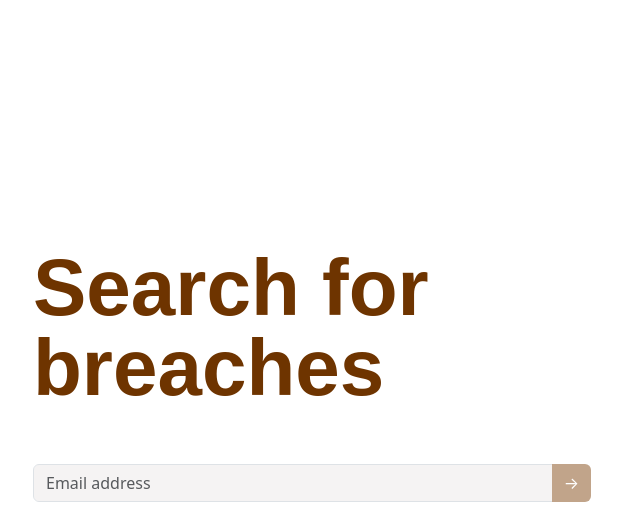
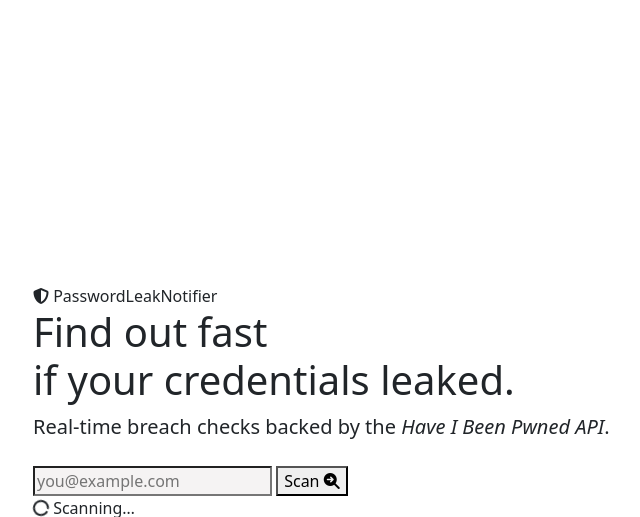
Before and after one commit to WSU-4110/PasswordLeakNotifier, a Flask app: page / in a window 1280 px wide. Shown: the top 517 px of the page, without its empty margins (49-689 px from the left). Run offline with Flask 3, Linux system fonts and the light colour scheme.

Commit message:
Add new index.html

```diff
--- a/templates/index.html
+++ b/templates/index.html
@@ -1,50 +1,123 @@
-<!DOCTYPE html>
+<!doctype html>
 <html lang="en">
 
 <head>
-    <meta charset="UTF-8">
-    <meta name="viewport" content="width=device-width, initial-scale=1.0">
+    <meta charset="utf-8">
     <title>Password Leak Notifier</title>
+
+    <!-- viewport / fonts / icon set -->
+    <meta name="viewport" content="width=device-width, initial-scale=1">
+    <link href="https://fonts.googleapis.com/css2?family=Inter:wght@400;600;800&display=swap" rel="stylesheet">
+    <link href="https://cdnjs.cloudflare.com/ajax/libs/font-awesome/6.5.0/css/all.min.css" rel="stylesheet">
+    <link rel="stylesheet" href="https://cdn.jsdelivr.net/npm/bootstrap-icons@1.10.5/font/bootstrap-icons.css">
     <link href="https://cdn.jsdelivr.net/npm/bootstrap@5.3.0/dist/css/bootstrap.min.css" rel="stylesheet">
+
+
+    <!-- lightweight animation helpers -->
+    <script src="https://unpkg.com/@lottiefiles/lottie-player@latest/dist/lottie-player.js"></script>
+    <link href="https://unpkg.com/aos@2.3.4/dist/aos.css" rel="stylesheet">
+
+    <!-- main stylesheet -->
     <link rel="stylesheet" href="{{ url_for('static', filename='styles.css') }}">
 </head>
 
-<body class="bg-white">
-    <div class="container justify-content-center mt-5">
-        <form id="emailForm">
+<body>
+    <!-- ------------- Decorative Wave (top) ------------- -->
+    <svg class="wave wave-top" viewBox="0 0 1440 320" preserveAspectRatio="none">
+        <path fill="currentColor" d=""></path>
+    </svg>
 
-            <label for="emailInput" class="form-label fw-bold" style="font-family: Arial, Helvetica, sans-serif;">
-                Search for<br>breaches
-            </label>
-            <div class="input-group mb-3 w-50">
-                <input type="email" class="form-control" placeholder="Email address" id="emailInput">
-                <!-- input type="email" automatically checks email validity -->
-                <button class="btn submit-btn" type="submit">→</button>
+    <!-- ------------- Navigation ------------- -->
+    <nav class="nav">
+        <div class="container nav-inner">
+            <span class="brand brand-gradient">
+                <i class="fa-solid fa-shield-halved"></i> PasswordLeakNotifier
+            </span>
+        </div>
+    </nav>
+
+    <!-- ------------- Hero ------------- -->
+    <header class="hero container">
+        <div class="hero-text" data-aos="fade-right">
+            <h1>
+                <span class="grad-text">Find&nbsp;out&nbsp;fast</span><br>
+                if your credentials leaked.
+            </h1>
+
+            <p class="lead mb-4">
+                Real-time breach checks backed by the <em>Have&nbsp;I&nbsp;Been&nbsp;Pwned&nbsp;API</em>.
+            </p>
+
+            <!-- ⚠ removed the “required” attribute to ditch the browser warning icon -->
+            <form id="emailForm" class="hero-form">
+                <input id="emailInput" type="email" placeholder="you@example.com">
+                <button type="submit">
+                    Scan <i class="fa-solid fa-magnifying-glass-arrow-right"></i>
+                </button>
+            </form>
+
+            <div id="loader" class="loader hidden">
+                <i class="fa-solid fa-circle-notch fa-spin"></i> Scanning…
             </div>
+        </div>
 
-        </form>
-    </div>
+        <div class="hero-image" data-aos="zoom-in">
+            <img src="{{ url_for('static', filename='images/plngraphic.png') }}" alt="Security Illustration">
+        </div>
 
-    <!-- d-none divs will remain hidden until needed. script.js will remove the d-none class when a valid email is submitted. -->
-    <div id="results" class="d-none text-center fw-bold">
-    </div>
+    </header>
 
-    <div id="reminders" class="d-none text-center">
-        Would you like to receive monthly reminders to check for any data breaches?
-        <button id="reminderSubmit">Yes</button>
-    </div>
+    <!-- ------------- Results (hidden until JS populates) ------------- -->
+    <section id="resultsSection" class="container hidden text-center"></section>
 
-    <div id="popup" class="d-none">
-        <div id="popupContent">
-            <p></p>
-            <button id="closePopup">OK</button>
+    <!-- ------------- Features ------------- -->
+    <section id="features" class="features-section">
+        <div class="container">
+            <h2 class="section-title" data-aos="fade-up">Why use Password Leak Notifier?</h2>
+
+            <div class="features-grid">
+                <div class="feature-card" data-aos="flip-left">
+                    <i class="fa-solid fa-bolt feature-icon"></i>
+                    <h3>Real-Time Breach Lookups</h3>
+                    <p>Checks millions of records in less&nbsp;than&nbsp;a&nbsp;second.</p>
+                </div>
+
+                <div class="feature-card" data-aos="flip-left" data-aos-delay="100">
+                    <i class="fa-solid fa-bell feature-icon"></i>
+                    <h3>Auto alerts</h3>
+                    <p>Opt-in emails the moment new breaches list your address.</p>
+                </div>
+
+                <div class="feature-card" data-aos="flip-left" data-aos-delay="200">
+                    <i class="fa-solid fa-user-shield feature-icon"></i>
+                    <h3>Quick Reset Links</h3>
+                    <p>Quick solutions such as reset links that send you straight to the corresponding "Reset Password"
+                        page.</p>
+                </div>
+            </div>
         </div>
-    </div>
+    </section>
 
+    <!-- ------------- Decorative Wave (bottom) ------------- -->
+    <svg class="wave wave-bottom" viewBox="0 0 1440 320" preserveAspectRatio="none">
+        <path fill="currentColor" d=""></path>
+    </svg>
+
+    <!-- ------------- Footer ------------- -->
+    <footer class="footer">
+        Find out more at
+        <a href="https://github.com/WSU-4110/PasswordLeakNotifier" target="_blank"
+            class="text-white text-decoration-none d-inline-flex align-items-center gap-2" style="color: white;">
+            <i class="bi bi-github" style="font-size: 1.5rem; vertical-align: middle;"></i>
+            <span>github.com/WSU-4110/PasswordLeakNotifier</span>
+        </a>
+    </footer>
+
+    <!-- libs & local scripts -->
+    <script src="https://unpkg.com/aos@2.3.4/dist/aos.js"></script>
+    <script>AOS.init({ duration: 800, once: true });</script>
     <script src="{{ url_for('static', filename='script.js') }}"></script>
-
-    <script src="{{ url_for('static', filename='api.js') }}"></script>
-
+    <script src="https://cdn.jsdelivr.net/npm/bootstrap@5.3.0/dist/js/bootstrap.bundle.min.js"></script>
 </body>
 
 </html>
```
